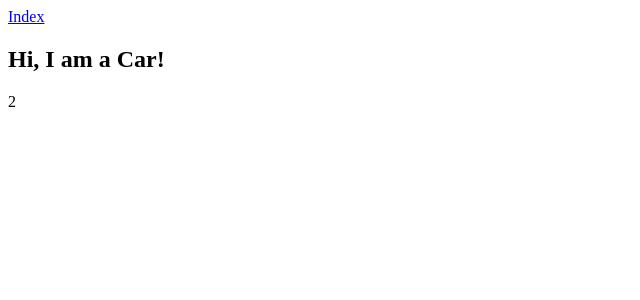
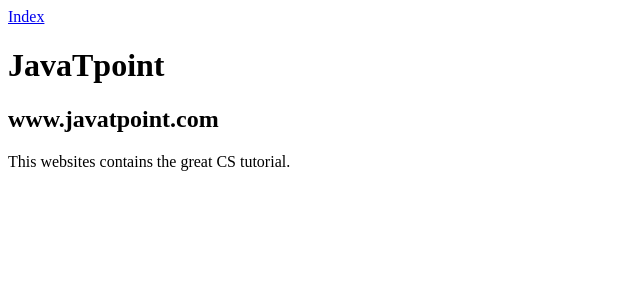
Before and after one commit to alexkkm/React, a React (Create React App) app: page /ComponentPage in a window 1280 px wide. Shown: the top 300 px of the page, without its empty margins (0-640 px from the left). Built offline with nearby package versions, Linux system fonts and the light colour scheme.

Commit message:
import React class instead of Component

```diff
--- a/package.json
+++ b/package.json
@@ -8,7 +8,7 @@
     "@testing-library/user-event": "^12.8.3",
     "react": "^17.0.2",
     "react-dom": "^17.0.2",
-    "react-scripts": "^4.0.3",
+    "react-scripts": "^5.0.0",
     "web-vitals": "^1.1.2"
   },
   "scripts": {
--- a/src/features/JSX.jsx
+++ b/src/features/JSX.jsx
@@ -1,8 +1,8 @@
-import { Component } from "react";
+import React from "react";
 import { BrowserRouter as Router, Route, Link } from "react-router-dom";
 import Index from '../index'
 
-class JSX extends Component {
+class JSX extends React.Component {
     render(){
         return(
         <div id="JSX" className="page">
@@ -23,7 +23,7 @@
 
 export default JSX;
 
-class ContentOfJSX extends Component {
+class ContentOfJSX extends React.Component {
         render(){
             return(
                 <div>
--- a/src/features/compoents.jsx
+++ b/src/features/compoents.jsx
@@ -1,8 +1,9 @@
-import { Component } from "react";
+import React from "react";
 import { BrowserRouter as Router, Route, Link } from "react-router-dom";
 import Index from '../index'
 
-class ComponentPage extends Component {
+
+class ComponentPage extends React.Component {
     render(){
         return(
             <div id="CompoentPage" className="page">
@@ -15,45 +16,55 @@
             <div>
                 <Link to="/Index">Index</Link>
             </div>
-            <ContentOfComponentPage />
+            <FunctionalCompoentPage />
+            <Count />
         </div>
         );
   }
 }
 
 export default ComponentPage;
+    //Functional Component
+      /*
+        In React, function components are a way to write components that only contain a render method and don't have their own state.
+        They are simply JavaScript functions that may or may not receive data as parameters.
+        We can create a function that takes props(properties) as input and returns what should be rendered.
+        A valid functional component can be shown in the below example.
+      */
+        function Count(number){
+            return(
+                <p>{number.result}</p>
+            );
 
-class ContentOfComponentPage extends Component{
-    render(){
-        return(
-            <div>
-                <Foo />
-            </div>
-        );
-    }
-}
+        }
+        //The functional component is also known as a stateless component because they do not hold or manage state. It can be explained in the below example.
 
-
-//Multiple Component
-    function Foo(){
-        return(
-            <div>
-                <Car name="Tom"/>
-                <Count result="2"/>
-            </div>
-        )
-    }
-
-    //Class Component
-    class Car extends Component {
+        class FunctionalCompoentPage extends React.Component {
         render() {
-          return <h2>Hi, I am a Car!</h2>;
+            return (
+                <div id="FunctionalCompoentPage">
+                    <First/>
+                    <Second/>
+                </div>
+            );
         }
-      }
-    //Functional Component
-    function Count(number){
-        return(
-            <p>{number.result}</p>
-        );
-
-    }
+        }
+        class First extends React.Component {
+            render() {
+                return (
+                    <div>
+                        <h1>JavaTpoint</h1>
+                    </div>
+                );
+            }
+        }
+        class Second extends React.Component {
+            render() {
+                return (
+                    <div>
+                        <h2>www.javatpoint.com</h2>
+                        <p>This websites contains the great CS tutorial.</p>
+                    </div>
+                );
+            }
+        }
--- a/src/index.jsx
+++ b/src/index.jsx
@@ -1,12 +1,12 @@
 import ReactDOM from "react-dom";
-import { Component } from "react";
+import React from "react";
 import { BrowserRouter as Router, Route, Link } from "react-router-dom";
 
 import RoutePage from "./route/routepage";
 import JSX from "./features/JSX";
 import ComponentPage from "./features/compoents";
 
-class Index extends Component{
+class Index extends React.Component{
     render(){
         return(
             <div id="Index" className="page">
```
Also changed, not shown: 1 other file (tests, documents, lock files or other folders).
